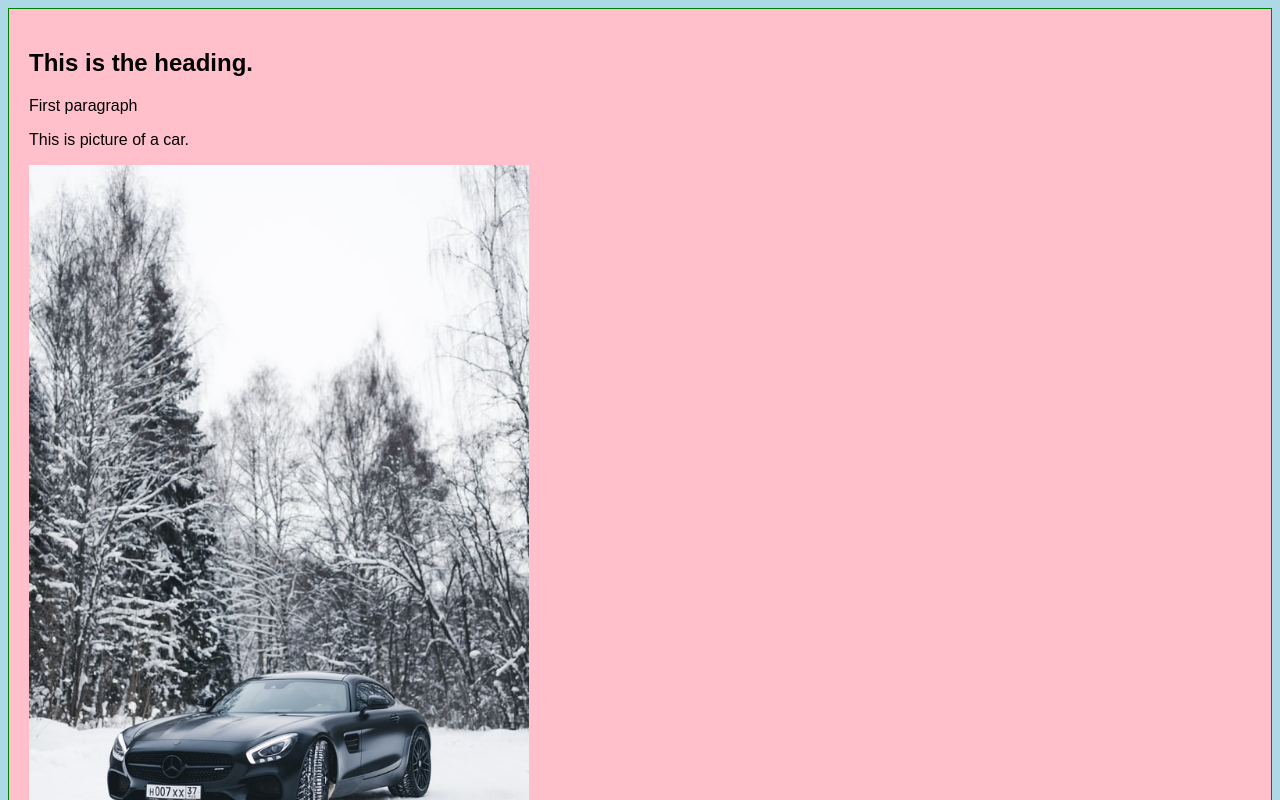
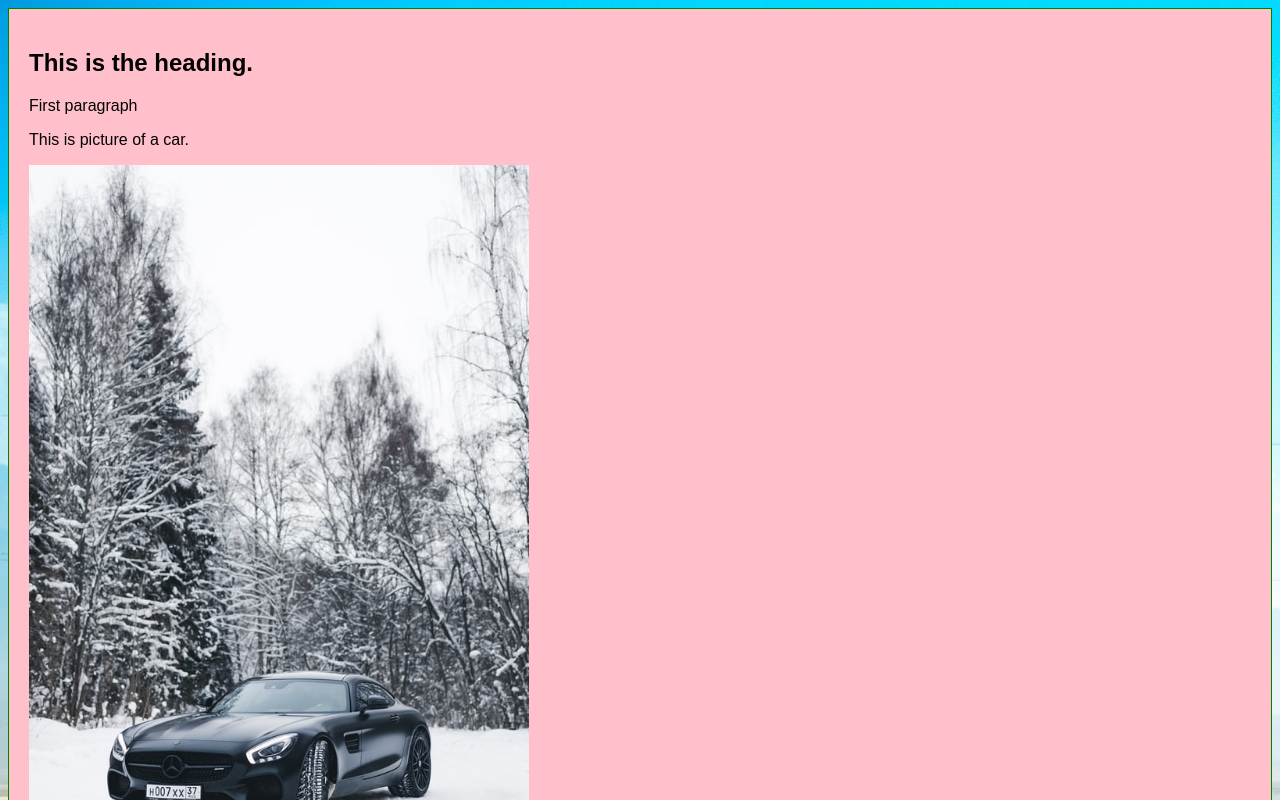
Before and after one commit to Bishal-7/CFU111-Bishal-Pun, a plain HTML site: page index.html in a window 1280 px wide. Shown: the top 800 px of the page. Drawn offline with Linux system fonts and the light colour scheme.

Commit message:
background image

```diff
--- a/resources/css/style.css
+++ b/resources/css/style.css
@@ -1,5 +1,5 @@
 body{
-    background-color: lightblue;
+    background-image: url("../images/desert.jpg");
     font-family:Arial, Helvetica, sans-serif;
 }
 
```
Also changed, not shown: resources/images/desert.jpg (added).
